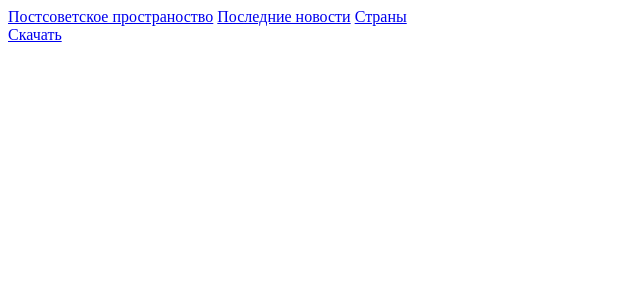
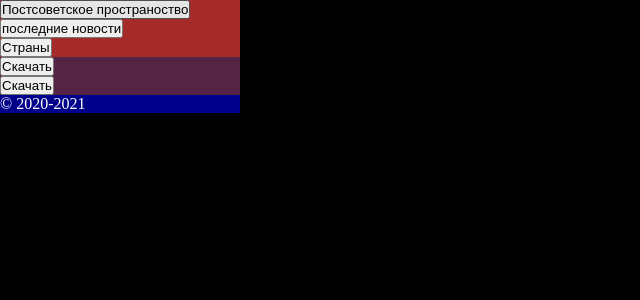
Before and after one commit to ruzaharsu/political-na-PostSovet-space, a PHP site: page /putin/m/index.html in a window 1280 px wide. Shown: the top 300 px of the page, without its empty margins (0-640 px from the left). Run offline with PHP 8.4, Linux system fonts and the light colour scheme.

Commit message:
06.01.2021

```diff
--- a/putin/m/index.html
+++ b/putin/m/index.html
@@ -3,17 +3,22 @@
 <head>
     <meta charset="UTF-8">
     <meta name="viewport" content="width=device-width, initial-scale=1.0">
+    <link rel="stylesheet" href="style.css">
     <title>Document</title>
 </head>
 <body>
     <header>
-        <a href="/political-na-postsovet-space">Постсоветское пространоство</a>
-        <a href="/political-na-postsovet-space/news">Последние новости</a>
-        <a href="/political-na-postsovet-space/country/">Страны</a>
+        <a href="/political-na-postsovet-space"><button>Постсоветское пространоство</button></a>
+        <br>
+
+        <a href="/political-na-postsovet-space/news"><button>последние новости</button></a>
+<br>
+        <a href="/political-na-postsovet-space/country/"><button>Страны</button></a>
     </header>
     <main>
-  <a href="/political-na-postsovet-space/KVXDPAMAOYlhUuw3puYG3txePUq7Quvn.mp4" download>Скачать</a>
-    </main>
-    <footer></footer>
+  <a href="/political-na-postsovet-space/KVXDPAMAOYlhUuw3puYG3txePUq7Quvn.mp4" download><button>Скачать</button></a>
+  <br>
+  <a href="/political-na-postsovet-space/country/russia/gos-simvolika/anthem-instrumental.mp3" download><button>Скачать</button></a>
+    <footer>&copy; 2020-2021</footer>
 </body>
 </html>
--- a/putin/m/style.css
+++ b/putin/m/style.css
@@ -4,9 +4,17 @@
 }
 header{
     width: 240px;
-    height: auto;
-    background: #155454;
+    background-color: brown;
 }
 main{
     width: 240px;
+    background-color: #552343;
 }
+footer{
+    width: 240px;
+    background-color: darkblue;
+}
+body, html{
+    background: black;
+    color: white;
+}
```
